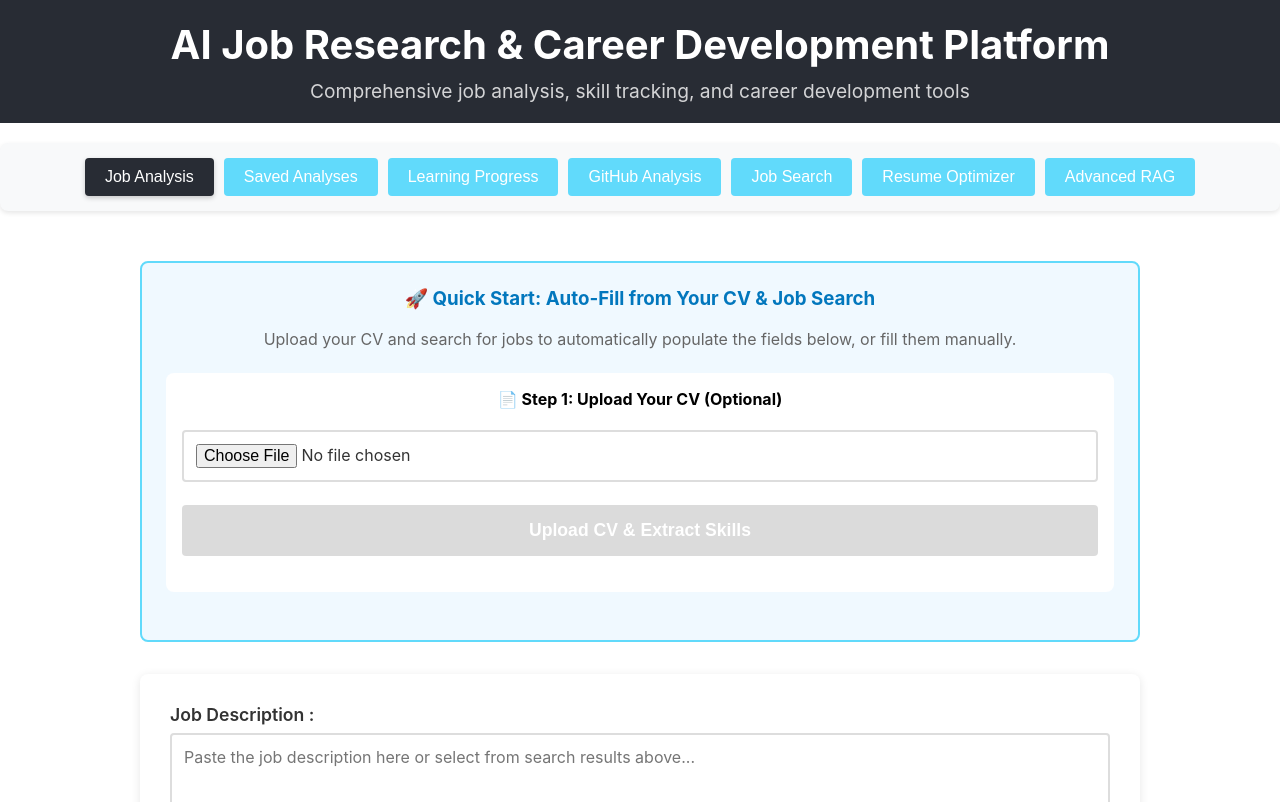
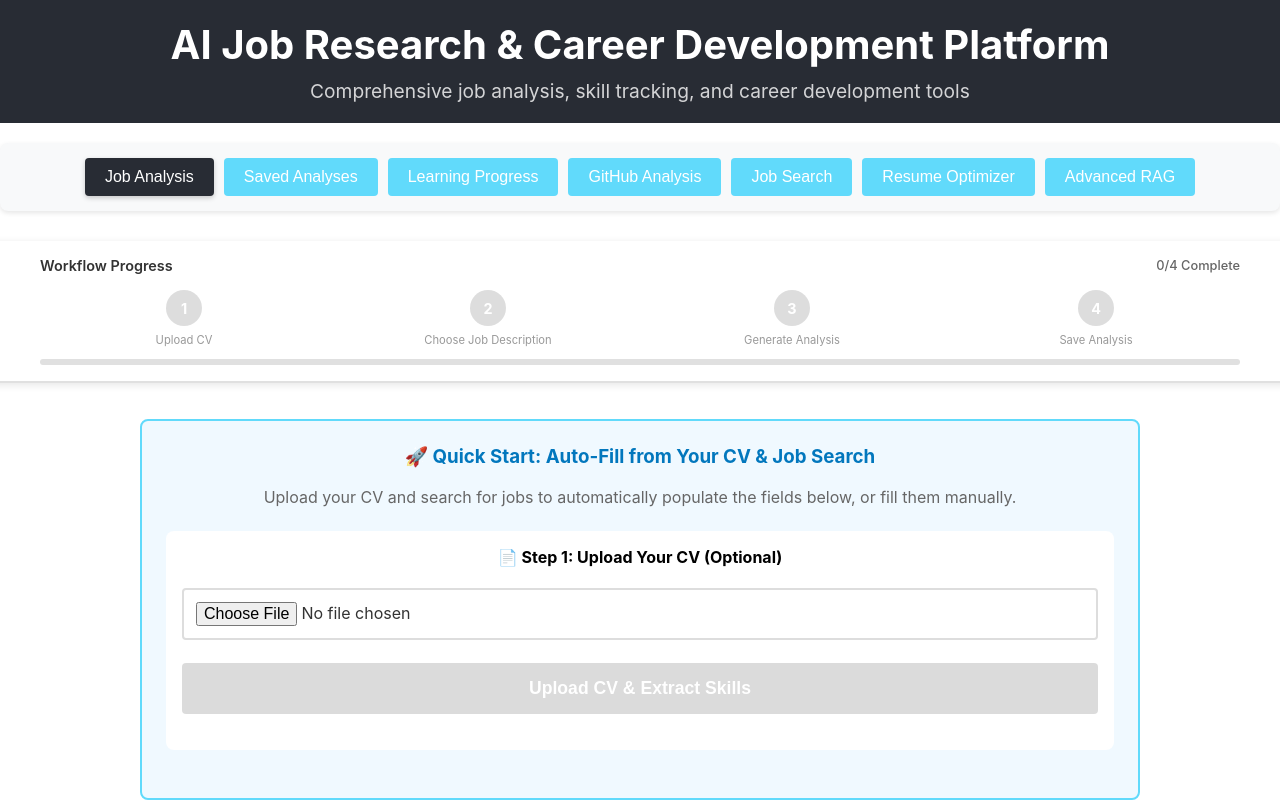
Before and after one commit to Piotr2295/ai-job-research, a React (Create React App) app in the folder frontend/: page / in a window 1280 px wide. Shown: the top 802 px of the page. Built offline with nearby package versions, Linux system fonts and the light colour scheme.

Commit message:
F09: add progress bar, imporve ux in job analysis

```diff
--- a/frontend/src/App.tsx
+++ b/frontend/src/App.tsx
@@ -172,6 +172,18 @@ function App() {
   const [readFileName, setReadFileName] = useState('');
   const [readFileContent, setReadFileContent] = useState('');
 
+  // Progress Tracking state
+  const [currentStep, setCurrentStep] = useState<number>(0);
+  const [stepMessages, setStepMessages] = useState<string[]>([
+    'Step 1: Upload CV',
+    'Step 2: Choose Job Description',
+    'Step 3: Generate Analysis',
+    'Step 4: Save Analysis'
+  ]);
+
+  // Notification state
+  const [notification, setNotification] = useState<{type: 'success' | 'error' | 'info', message: string} | null>(null);
+
   const loadSavedAnalyses = useCallback(async () => {
     try {
       const response = await fetch(`http://localhost:8000/api/user-analyses/${userId}`);
@@ -210,8 +222,10 @@ function App() {
 
       const data: JobAnalysisResponse = await response.json();
       setResult(data);
+      setCurrentStep(3); // Analysis generated successfully
     } catch (err) {
       setError(err instanceof Error ? err.message : 'An error occurred');
+      setCurrentStep(0); // Reset on error
     } finally {
       setIsLoading(false);
     }
@@ -243,15 +257,37 @@ function App() {
         }),
       });
 
+      const data = await response.json();
+
       if (!response.ok) {
-        throw new Error(`HTTP error! status: ${response.status}`);
+        // Handle specific error codes
+        if (response.status === 409) {
+          // Conflict - duplicate analysis - silently update
+          console.log('Analysis updated:', data.detail);
+          setNotification({type: 'info', message: 'Analysis updated successfully'});
+        } else if (response.status === 503) {
+          // Service unavailable - database locked
+          console.error('Database busy:', data.detail);
+          setNotification({type: 'error', message: 'Database is busy. Please try again shortly.'});
+          return; // Don't mark as complete
+        } else {
+          throw new Error(data.detail || `HTTP error! status: ${response.status}`);
+        }
+      } else {
+        // Success - log it
+        console.log('Analysis saved:', data.message);
+        setNotification({type: 'success', message: 'Analysis saved successfully!'});
       }
 
-      const data = await response.json();
-      alert(data.message);
+      setCurrentStep(4); // Step 4: Analysis saved
+      setTimeout(() => setCurrentStep(0), 2000); // Reset after 2 seconds
+      setTimeout(() => setNotification(null), 4000); // Hide notification after 4 seconds
       loadSavedAnalyses(); // Refresh the list
     } catch (err) {
-      alert('Error saving analysis: ' + (err instanceof Error ? err.message : 'Unknown error'));
+      console.error('Error saving analysis:', err);
+      setNotification({type: 'error', message: 'Error saving analysis. Please try again.'});
+      setTimeout(() => setNotification(null), 4000); // Hide notification after 4 seconds
+      // Don't update step on error
     }
   };
 
@@ -276,9 +312,9 @@ function App() {
       }
 
       const data = await response.json();
-      alert(data.message);
+      console.log('Progress updated:', data.message);
     } catch (err) {
-      alert('Error updating progress: ' + (err instanceof Error ? err.message : 'Unknown error'));
+      console.error('Error updating progress:', err);
     }
   };
 
@@ -305,8 +341,8 @@ function App() {
       if (data.error) {
         let errorMessage = data.message || 'An error occurred';
         const reason = data.reason ? `(${data.reason})` : '';
-        const details = data.details ? `\n\n${data.details}` : '';
-        alert(`${errorMessage} ${reason}${details}`);
+        const details = data.details ? ` ${data.details}` : '';
+        console.warn(`${errorMessage} ${reason}${details}`);
         setJobResults([]);
         return;
       }
@@ -385,9 +421,9 @@ function App() {
       }
 
       const data = await response.json();
-      alert(data.message);
+      console.log('File saved:', data.message);
     } catch (err) {
-      alert('Error saving file: ' + (err instanceof Error ? err.message : 'Unknown error'));
+      console.error('Error saving file:', err);
     }
   };
 
@@ -449,13 +485,13 @@ function App() {
         skills: ''
       });
     } catch (err) {
-      alert('Error adding experience: ' + (err instanceof Error ? err.message : 'Unknown error'));
+      console.error('Error adding experience:', err);
     }
   };
 
   const optimizeResume = async () => {
     if (!resumeJobDescription || !targetRole) {
-      alert('Please fill in job description and target role');
+      console.warn('Please fill in job description and target role');
       return;
     }
 
@@ -496,10 +532,11 @@ function App() {
 
   const uploadResume = async () => {
     if (!selectedFile) {
-      alert('Please select a PDF file first');
+      console.warn('Please select a PDF file first');
       return;
     }
 
+    setCurrentStep(1);
     setUploadStatus('Uploading...');
     setSuggestedRoles([]);
 
@@ -521,6 +558,7 @@ function App() {
       setParsedResume(data.parsed_resume);
       setUploadedResumeId(data.resume_id); // Store resume ID for enhanced analysis
       setUploadStatus(`✓ ${data.message}`);
+      setCurrentStep(1); // Mark step 1 as complete
 
       // Display suggested roles
       if (data.suggested_roles && data.suggested_roles.length > 0) {
@@ -551,14 +589,14 @@ function App() {
       setSelectedFile(file);
       setUploadStatus('');
     } else {
-      alert('Please select a valid PDF file');
+      console.warn('Please select a valid PDF file');
       setSelectedFile(null);
     }
   };
 
   const queryAdvancedRAG = async () => {
     if (!ragQuestion.trim()) {
-      alert('Please enter a question');
+      console.warn('Please enter a question');
       return;
     }
 
@@ -618,6 +656,47 @@ function App() {
         <h1>AI Job Research & Career Development Platform</h1>
         <p>Comprehensive job analysis, skill tracking, and career development tools</p>
       </header>
+
+      {/* Notification */}
+      {notification && (
+        <div style={{
+          position: 'fixed',
+          top: '100px',
+          right: '20px',
+          zIndex: 1100,
+          padding: '1rem 1.5rem',
+          borderRadius: '6px',
+          backgroundColor: notification.type === 'success' ? '#e8f5e9' : (notification.type === 'error' ? '#ffebee' : '#e3f2fd'),
+          border: `2px solid ${notification.type === 'success' ? '#4caf50' : (notification.type === 'error' ? '#f44336' : '#2196f3')}`,
+          color: notification.type === 'success' ? '#2e7d32' : (notification.type === 'error' ? '#c62828' : '#1565c0'),
+          boxShadow: '0 4px 12px rgba(0,0,0,0.15)',
+          animation: 'slideIn 0.3s ease',
+          display: 'flex',
+          alignItems: 'center',
+          gap: '0.75rem',
+          maxWidth: '350px'
+        }}>
+          <div style={{fontSize: '1.2em'}}>
+            {notification.type === 'success' ? '✓' : (notification.type === 'error' ? '✕' : 'ℹ')}
+          </div>
+          <div style={{fontSize: '0.9em', fontWeight: '500'}}>
+            {notification.message}
+          </div>
+        </div>
+      )}
+
+      <style>{`
+        @keyframes slideIn {
+          from {
+            transform: translateX(400px);
+            opacity: 0;
+          }
+          to {
+            transform: translateX(0);
+            opacity: 1;
+          }
+        }
+      `}</style>
 
       <nav className="navigation">
         <button
@@ -664,9 +743,116 @@ function App() {
         </button>
       </nav>
 
-      <main className="container">
+      {/* Progress Bar - Sticky */}
+      {activeTab === 'analyze' && (
+        <div style={{
+          position: 'sticky',
+          top: '0',
+          left: '0',
+          right: '0',
+          zIndex: 1000,
+          padding: '1rem 2rem',
+          backgroundColor: '#ffffff',
+          borderBottom: '2px solid #e0e0e0',
+          boxShadow: '0 2px 8px rgba(0,0,0,0.1)',
+          margin: '0 -20px 1rem -20px'
+        }}>
+          <div style={{maxWidth: '1200px', margin: '0 auto'}}>
+            <div style={{display: 'flex', justifyContent: 'space-between', alignItems: 'center', marginBottom: '1rem'}}>
+              <div style={{fontSize: '0.9em', fontWeight: '600', color: '#333'}}>Workflow Progress</div>
+              <div style={{fontSize: '0.8em', color: '#666', fontWeight: '500'}}>{currentStep}/{stepMessages.length} Complete</div>
+            </div>
+
+            {/* Step Indicators with Circles */}
+            <div style={{display: 'flex', justifyContent: 'space-between', alignItems: 'center', marginBottom: '0.75rem', gap: '1rem'}}>
+              {stepMessages.map((msg, idx) => {
+                const isComplete = idx + 1 < currentStep;
+                const isActive = idx + 1 === currentStep;
+                const isPending = idx + 1 > currentStep;
+
+                // Determine if this step is currently loading
+                let isLoadingStep = false;
+                if (idx === 0) { // Step 1: Upload CV
+                  isLoadingStep = uploadStatus === 'Uploading...';
+                } else if (idx === 2) { // Step 3: Generate Analysis
+                  isLoadingStep = isLoading;
+                }
+
+                return (
+                  <div key={idx} style={{flex: 1, display: 'flex', flexDirection: 'column', alignItems: 'center', gap: '0.5rem'}}>
+                    {/* Circle Indicator */}
+                    <div style={{
+                      width: '36px',
+                      height: '36px',
+                      borderRadius: '50%',
+                      backgroundColor: isComplete ? '#4caf50' : (isActive && !isLoadingStep ? '#4caf50' : (isActive || isLoadingStep ? '#61dafb' : '#ddd')),
+                      color: 'white',
+                      display: 'flex',
+                      alignItems: 'center',
+                      justifyContent: 'center',
+                      fontWeight: 'bold',
+                      fontSize: '0.9em',
+                      position: 'relative',
+                      transition: 'all 0.3s ease'
+                    }}>
+                      {isComplete || (isActive && !isLoadingStep) ? '✓' : (isActive && isLoadingStep ? (
+                        <div className="spinner" style={{
+                          width: '20px',
+                          height: '20px',
+                          border: '3px solid white',
+                          borderTop: '3px solid transparent',
+                          borderRadius: '50%'
+                        }}></div>
+                      ) : idx + 1)}
+                    </div>
+
+                    {/* Step Label */}
+                    <div style={{
+                      fontSize: '0.7em',
+                      color: isComplete ? '#4caf50' : (isActive ? '#0277bd' : '#999'),
+                      fontWeight: isActive ? '600' : '400',
+                      textAlign: 'center',
+                      lineHeight: '1.2'
+                    }}>
+                      {msg.split(': ')[1]}
+                    </div>
+                  </div>
+                );
+              })}
+            </div>
+
+            {/* Progress Bar */}
+            <div style={{
+              width: '100%',
+              height: '6px',
+              backgroundColor: '#e0e0e0',
+              borderRadius: '3px',
+              overflow: 'hidden'
+            }}>
+              <div style={{
+                height: '100%',
+                width: `${(currentStep / stepMessages.length) * 100}%`,
+                backgroundColor: '#4caf50',
+                transition: 'width 0.4s ease',
+                borderRadius: '3px'
+              }}></div>
+            </div>
+          </div>
+        </div>
+      )}
+
+      <main className="container" style={activeTab === 'analyze' ? {} : {}}>
         {activeTab === 'analyze' && (
           <>
+            <style>{`
+              @keyframes spin {
+                0% { transform: rotate(0deg); }
+                100% { transform: rotate(360deg); }
+              }
+              .spinner {
+                animation: spin 1s linear infinite;
+              }
+            `}</style>
             {/* CV Upload and Job Search Section */}
             <div style={{marginBottom: '2rem', padding: '1.5rem', backgroundColor: '#f0f9ff', borderRadius: '8px', border: '2px solid #61dafb'}}>
               <h3 style={{marginTop: 0, color: '#0277bd'}}>🚀 Quick Start: Auto-Fill from Your CV & Job Search</h3>
@@ -700,12 +886,12 @@ function App() {
               {/* Job Search */}
               {cvSkills && (
                 <div style={{padding: '1rem', backgroundColor: 'white', borderRadius: '8px'}}>
-                  <h4 style={{marginTop: 0, fontSize: '1rem'}}>🔍 Step 2: Search for Jobs (Optional)</h4>
+                  <h4 style={{marginTop: 0, fontSize: '1rem'}}>Step 2: Search for Jobs (Optional)</h4>
 
                   {/* Suggested Roles Based on CV */}
                   {suggestedRoles.length > 0 && (
                     <div style={{marginBottom: '1.5rem', padding: '1rem', backgroundColor: '#e8f5e9', borderRadius: '8px', borderLeft: '4px solid #4caf50'}}>
-                      <h5 style={{marginTop: 0, color: '#2e7d32', marginBottom: '0.75rem'}}>🎯 Recommended Job Roles Based on Your CV:</h5>
+                      <h5 style={{marginTop: 0, color: '#2e7d32', marginBottom: '0.75rem'}}>Recommended Job Roles Based on Your CV:</h5>
                       <div style={{display: 'flex', gap: '0.5rem', flexWrap: 'wrap'}}>
                         {suggestedRoles.map((role, idx) => (
                           <button
@@ -921,6 +1107,7 @@ function App() {
                                   type="button"
                                   onClick={() => {
                                     setJobDescription(description);
+                                    setCurrentStep(2); // Mark job description as chosen
                                     // Fill current skills from CV if available
                                     if (cvSkills) {
                                       const allSkills = [
@@ -930,7 +1117,6 @@ function App() {
                                       ];
                                       setCurrentSkills(allSkills.join(', '));
                                     }
-                                    alert(`Loaded: ${job.title} at ${job.company}`);
                                     window.scrollTo({top: 800, behavior: 'smooth'});
                                   }}
                                   style={{
@@ -1075,7 +1261,7 @@ function App() {
 
                 {/* Job Card with Matching Skills */}
                 <div style={{marginBottom: '2rem', padding: '1.5rem', backgroundColor: '#f8f9fa', borderRadius: '8px', border: '2px solid #61dafb', position: 'relative'}}>
-                  <h3 style={{marginTop: 0, marginBottom: '1rem', color: '#0277bd'}}>📋 Job Analysis Summary</h3>
+                  <h3 style={{marginTop: 0, marginBottom: '1rem', color: '#0277bd'}}>Job Analysis Summary</h3>
 
                   {/* Match Score Badge */}
                   {currentSkills && result.skills_required && (
@@ -1153,7 +1339,7 @@ function App() {
                 </div>
 
                 <div className="result-section">
-                  <h3>🎯 Skill Gaps You Need to Fill:</h3>
+                  <h3>Skill Gaps You Need to Fill:</h3>
                   {result.skill_gaps.length > 0 ? (
                     <div style={{display: 'flex', gap: '0.5rem', flexWrap: 'wrap'}}>
                       {result.skill_gaps.map((gap, index) => (
@@ -1176,7 +1362,7 @@ function App() {
                 </div>
 
                 <div className="result-section">
-                  <h3>📚 Learning Plan:</h3>
+                  <h3>Learning Plan:</h3>
                   <div className="markdown-content" style={{
                     padding: '1rem',
                     backgroundColor: '#f5f5f5',
@@ -1392,7 +1578,7 @@ function App() {
               {/* Suggested Roles Based on CV */}
               {suggestedRoles.length > 0 && (
                 <div style={{padding: '1.5rem', backgroundColor: '#e8f5e9', borderRadius: '8px', marginBottom: '1.5rem'}}>
-                  <h4 style={{marginTop: 0, color: '#2e7d32'}}>🎯 Recommended Roles Based on Your CV:</h4>
+                  <h4 style={{marginTop: 0, color: '#2e7d32'}}>Recommended Roles Based on Your CV:</h4>
                   <div style={{display: 'flex', gap: '0.5rem', flexWrap: 'wrap', marginBottom: '1rem'}}>
                     {suggestedRoles.map((role, idx) => (
                       <button
@@ -1432,7 +1618,7 @@ function App() {
 
               {/* Job Search Form */}
               <div style={{padding: '1.5rem', backgroundColor: '#f8f9fa', borderRadius: '8px'}}>
-                <h3 style={{marginTop: 0}}>🔍 Search for Jobs</h3>
+                <h3 style={{marginTop: 0}}>Search for Jobs</h3>
                 <div className="form-group">
                   <label>Job Keyword:</label>
                   <input
```
Also changed, not shown: 1 other file (tests, documents, lock files or other folders).
